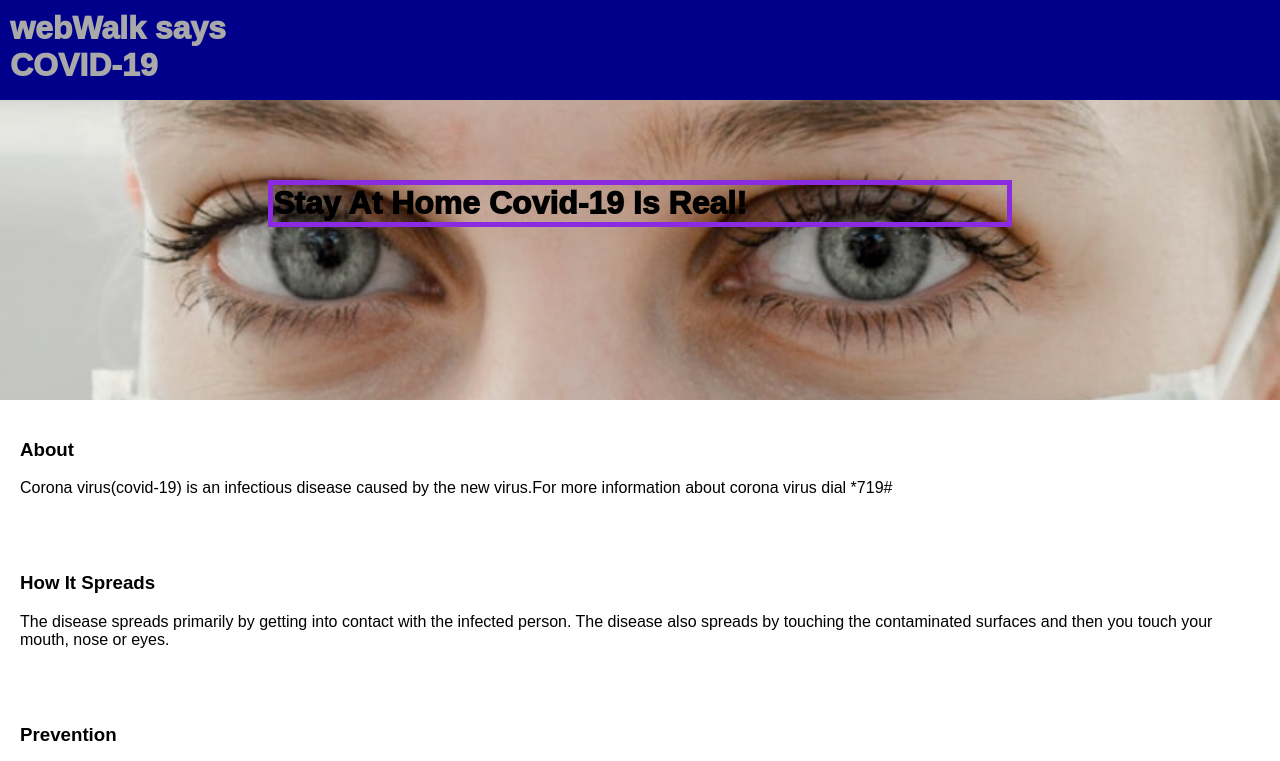
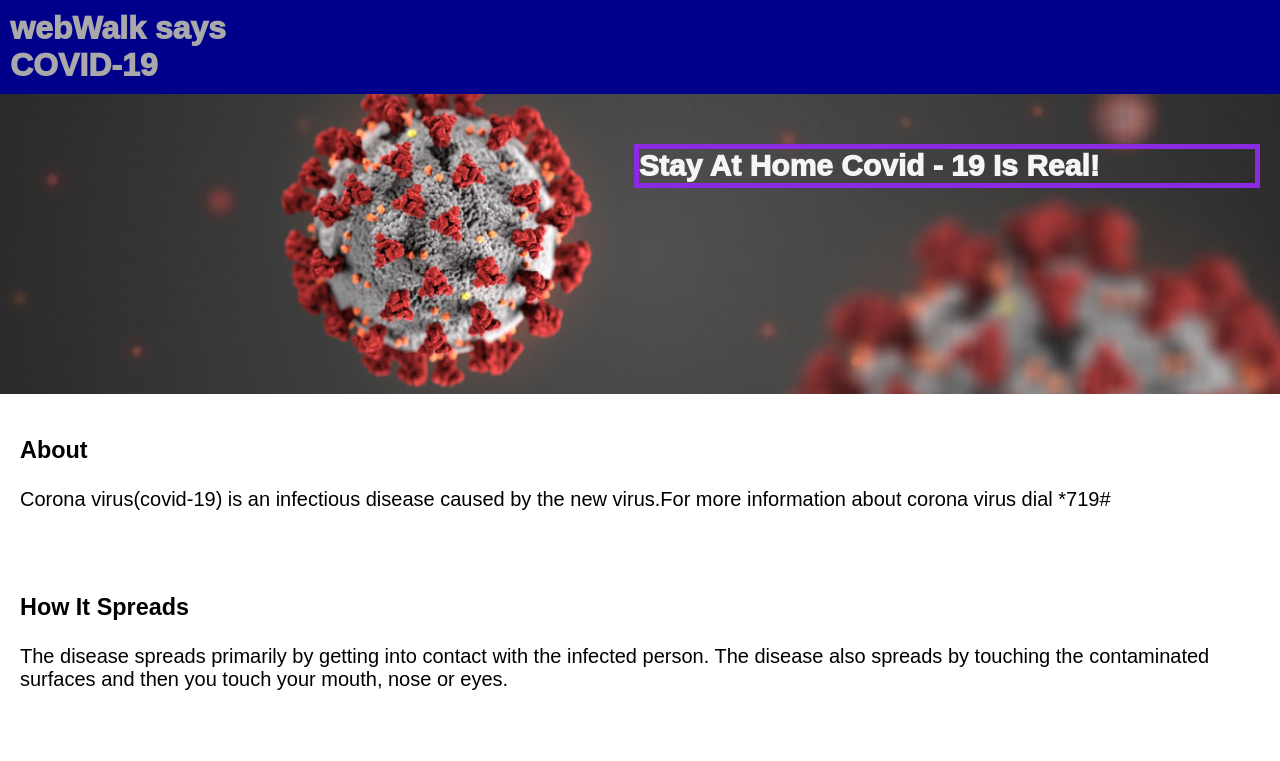
Before and after one commit to Wwashy/covid, a website: page index.html in a window 1280 px wide. Shown: the top 761 px of the page. Drawn offline with Linux system fonts and the light colour scheme.

Commit message:
new update

```diff
--- a/index.html
+++ b/index.html
@@ -37,8 +37,8 @@
     </header>
     <main>
         <div class="boxes image" id="home"
-            style="background-image: url('/mask.jfif'); background-size: cover; height: 300px;background-position:center;">
-            <P>stay at home covid-19 is real!</P>
+            style="background-image: url('/COVID-19 CDC Image.jpg'); background-size: cover; height: 300px;background-position:center;">
+            <P>stay at home covid - 19 is real!</P>
         </div>
         <div class="boxes about" id="about">
             <h3>about</h3>
--- a/public/style.css
+++ b/public/style.css
@@ -7,20 +7,21 @@ body{
     font-family: Arial, Helvetica, sans-serif;
     padding:0;
     margin: 0;
+    font-size: 20px;
 }
 header{
     background-color: darkblue;
     width: 100%;
     color: darkgray;
-    font-weight: 500;
     padding:10px;
-    height: 100px;
+    position: sticky;
+    top: 0;
+    z-index: 1;
 }
 .head-info{
-    text-decoration: wavy;
     font-weight: 1000;
     text-transform: unset;
-    font-size: 2em;
+    font-size: 1.6em;
 }
 .nav{
     width: 100%;
@@ -60,15 +61,16 @@ li{
     text-transform: initial;
 }
 main .boxes.image p{
-    font-size:1em;
-    align-self: center;
+    font-size:1.5em;
     font-weight: 1000;
     text-transform: capitalize;
-    width: 60%;
-    margin:60px auto;
+    margin:30px auto;
     border: 5px solid blueviolet;
-    font-size: 2em;
-    padding: 0px;
+    color:whitesmoke;
+    position: relative;
+    float: right;
+    width: 50.5%;
+
 }
 
 h3,h4{
```
Also changed, not shown: public/COVID-19 CDC Image.jpg (added).
